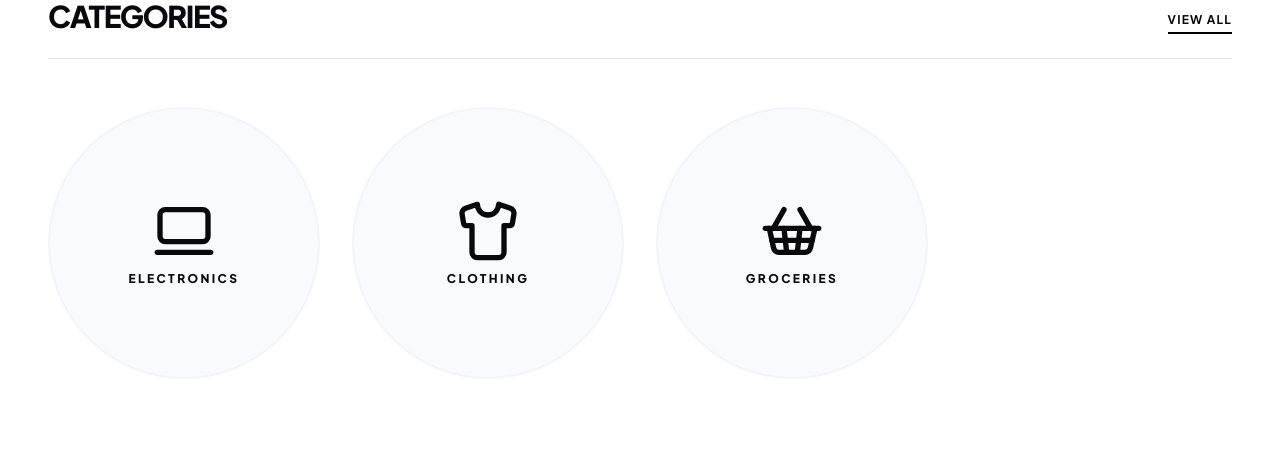
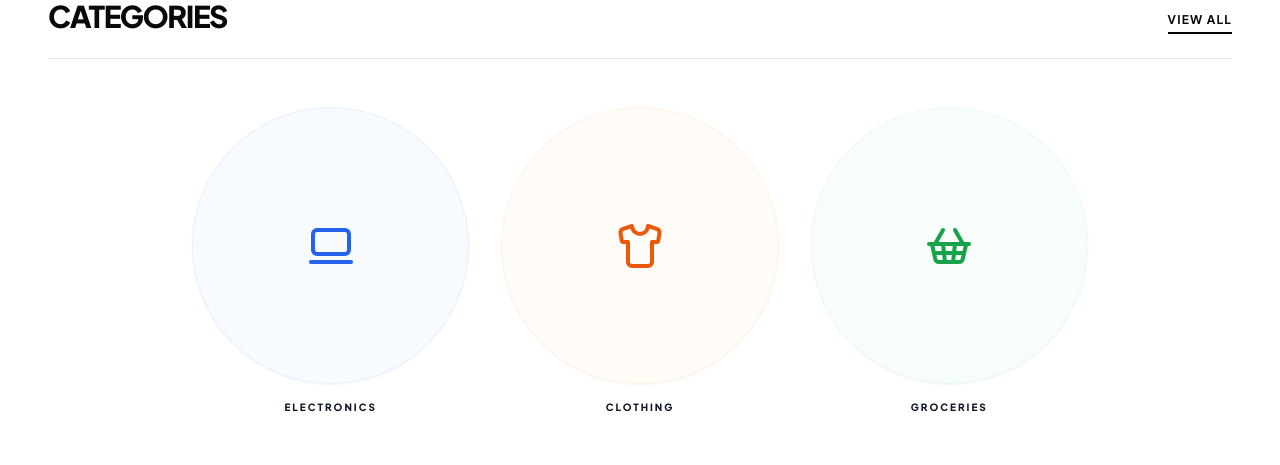
Before and after one commit to Druid-alpha/shopluxe, a React (Vite) app: page / in a window 1280 px wide. Shown: the part 803-1268 px from the top of the page. Built offline with nearby package versions, Linux system fonts and the light colour scheme; no server answers.

Commit message:
upgrade my categories icon in home.jsx

```diff
--- a/src/pages/Home.jsx
+++ b/src/pages/Home.jsx
@@ -148,20 +148,20 @@ export default function Home() {
             <Link to="/products" className="text-xs font-bold uppercase tracking-widest border-b-2 border-black pb-1 hover:text-gray-500 hover:border-gray-500 transition-all">View All</Link>
           </motion.div>
 
-          <div className="grid grid-cols-2 md:grid-cols-3 lg:grid-cols-4 gap-4 md:gap-8">
+          <div className="grid grid-cols-3 md:grid-cols-3 lg:grid-cols-3 gap-2 md:gap-8 max-w-4xl mx-auto">
             {[
-              { id: 'electronics', icon: Laptop2, label: 'Electronics', color: 'bg-slate-50 border-slate-100' },
-              { id: 'clothing', icon: Shirt, label: 'Clothing', color: 'bg-slate-50 border-slate-100' },
-              { id: 'groceries', icon: ShoppingBasket, label: 'Groceries', color: 'bg-slate-50 border-slate-100' }
+              { id: 'electronics', icon: Laptop2, label: 'Electronics', color: 'bg-blue-50/50 border-blue-100/50 text-blue-600' },
+              { id: 'clothing', icon: Shirt, label: 'Clothing', color: 'bg-orange-50/50 border-orange-100/50 text-orange-600' },
+              { id: 'groceries', icon: ShoppingBasket, label: 'Groceries', color: 'bg-green-50/50 border-green-100/50 text-green-600' }
             ].map(cat => (
-              <motion.div key={cat.id} variants={scaleIn}>
+              <motion.div key={cat.id} variants={scaleIn} className="flex flex-col items-center">
                 <div
                   onClick={() => navigate(`/products?category=${cat.id}`)}
-                  className={`group relative flex flex-col items-center justify-center aspect-square rounded-full border-2 transition-all duration-500 cursor-pointer overflow-hidden ${cat.color} hover:bg-black hover:border-black`}
+                  className={`group relative flex items-center justify-center w-full aspect-square rounded-full border transition-all duration-500 cursor-pointer overflow-hidden ${cat.color} hover:bg-black hover:border-black hover:text-white shadow-sm hover:shadow-xl`}
                 >
-                  <cat.icon className="h-10 w-10 md:h-16 md:w-16 mb-2 transition-transform group-hover:scale-110 group-hover:filter group-hover:invert duration-500" />
-                  <span className="text-[10px] md:text-xs font-black uppercase tracking-[0.2em] group-hover:text-white transition-colors">{cat.label}</span>
+                  <cat.icon className="h-6 w-6 md:h-12 md:w-12 transition-transform group-hover:scale-110 duration-500" />
                 </div>
+                <span className="mt-4 text-[8px] md:text-[10px] font-black uppercase tracking-[0.2em] text-gray-900">{cat.label}</span>
               </motion.div>
             ))}
           </div>
```
